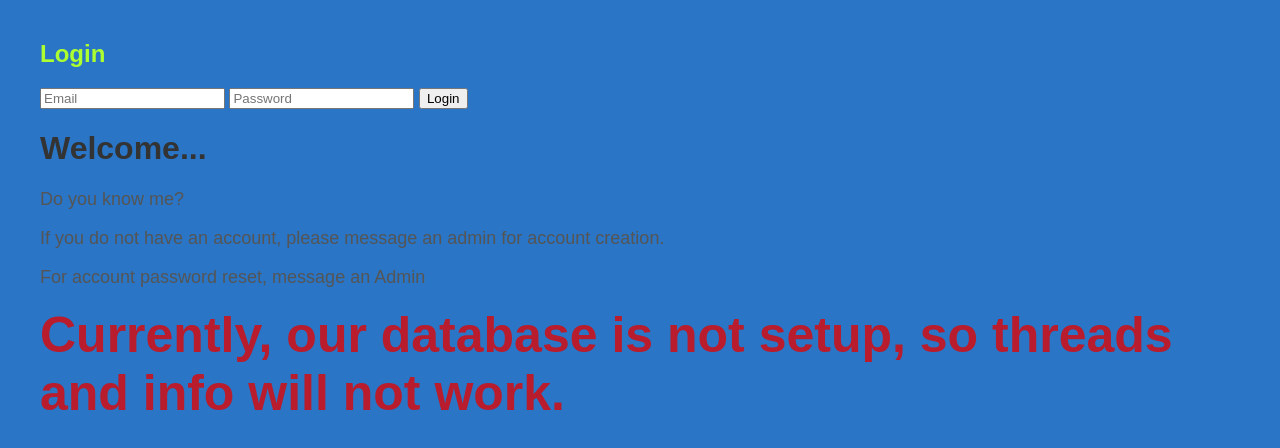
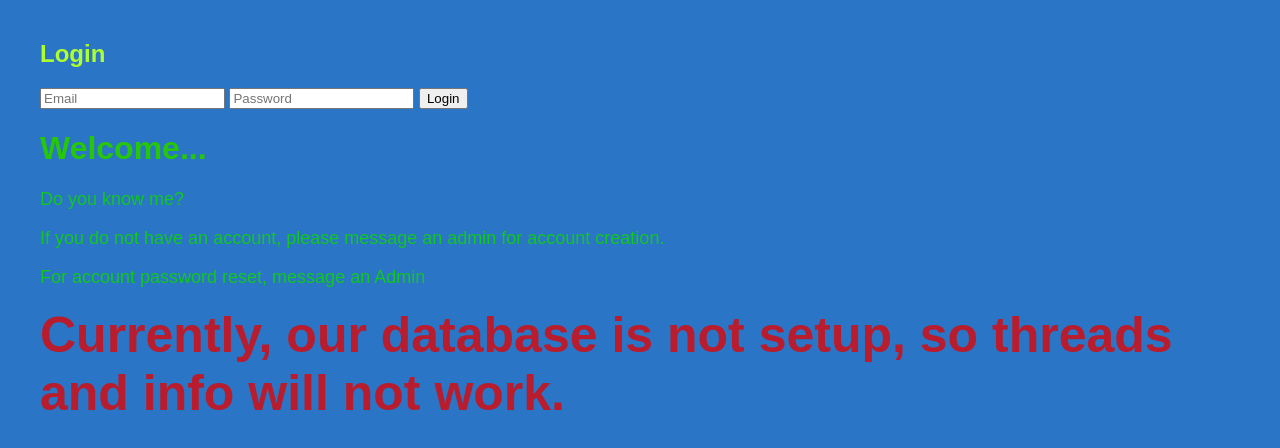
Before and after one commit to andrewchu1357/Secretwebsite, a plain HTML site: page index.html in a window 1280 px wide. Drawn offline with Linux system fonts and the light colour scheme.

Commit message:
Update index.html

```diff
--- a/index.html
+++ b/index.html
@@ -5,11 +5,7 @@
   <meta name="viewport" content="width=device-width,initial-scale=1" />
   <title>My Basic Website</title>
   <link rel="stylesheet" href="style.css">
-  <style>
-    body { font-family: Arial, sans-serif; margin: 40px; }
-    h1 { color: #333; }
-    p { color: #555; }
-  </style>
+
 </head>
 <body>
   <h2>Login</h2>
```
